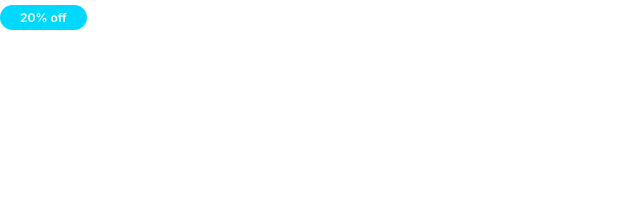
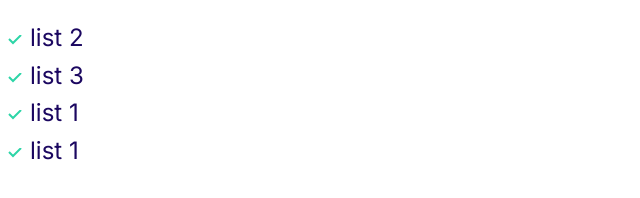
Before and after one commit to ThihanWinhtet/MOSH_UltimateHTML-CSS, a plain HTML site: page index.html in a window 1280 px wide. Shown: the whole page, without its empty margins (0-640 px from the left). Drawn offline with Linux system fonts and the light colour scheme.

Commit message:
building the list component.

```diff
--- a/css/styles.css
+++ b/css/styles.css
@@ -102,3 +102,28 @@ a{
         font-size: 1.2rem;
     }
 }
+
+/* Lists */
+
+.list{
+    list-style: none;
+    padding-left: 0;
+    color: var(--color-heading);
+}
+.list--inline .list__item{
+    display: inline;
+    margin-right: 2rem;
+}
+.list--tick{
+    padding-left: 3rem;
+}
+.list--tick .list__item{
+    list-style-image: url("../images/tick.svg");
+    padding-left: .5rem;
+    margin-bottom: 1rem;
+}
+@media screen and (min-width:1024px) {
+    .list--tick .list__item{
+        padding-left: 0rem;
+    }
+}
--- a/index.html
+++ b/index.html
@@ -13,6 +13,12 @@
 </head>
 <body>
     <!-- <a href="" class="link-arrow">Learn More</a> <br> -->
-    <span class="badge badge--secondary badge--small">20% off</span>
+    <!-- <span class="badge badge--secondary badge--small">20% off</span> -->
+    <ul class="list list--tick list__item">
+        <li class="list__item">list 2</li>
+        <li class="list__item">list 3</li>
+        <li class="list__item">list 1</li>
+        <li class="list__item">list 1</li>
+    </ul>
 </body>
 </html>
```
Also changed, not shown: components/list.html (added, +6 -0 lines), images/tick.svg (added).
